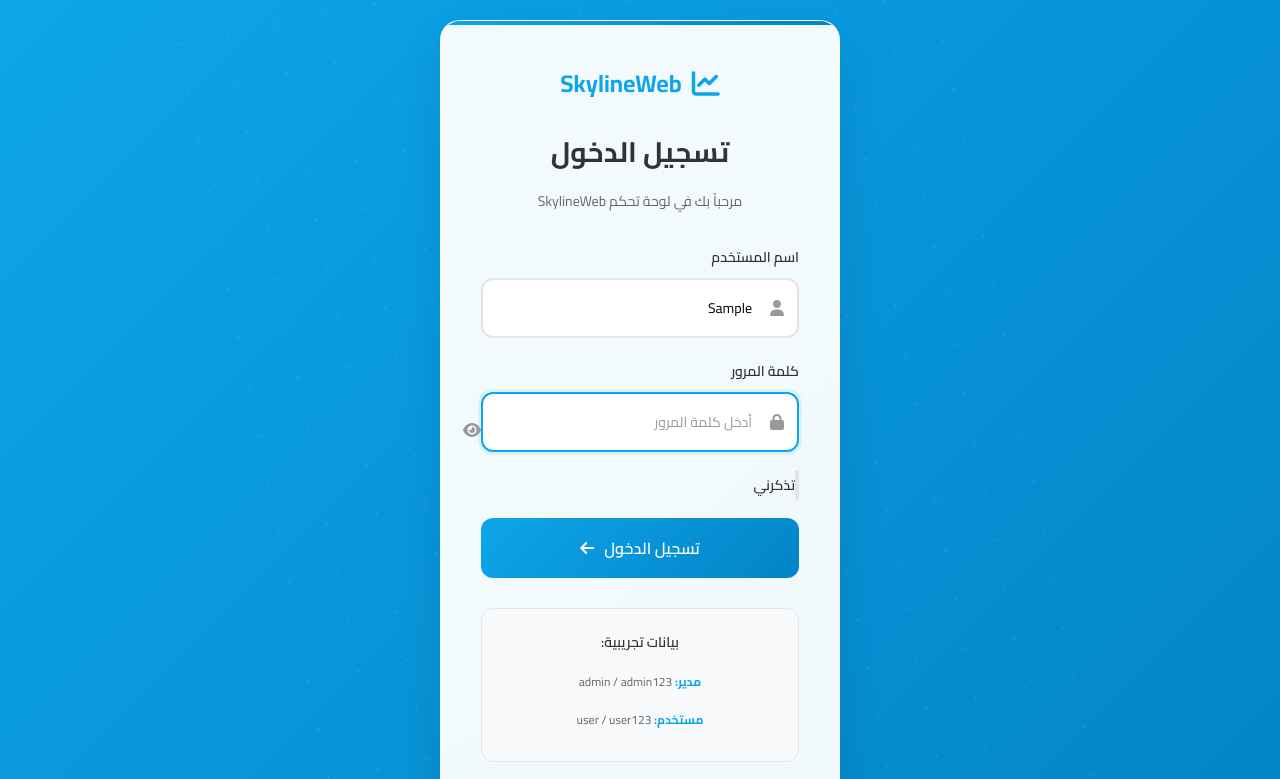
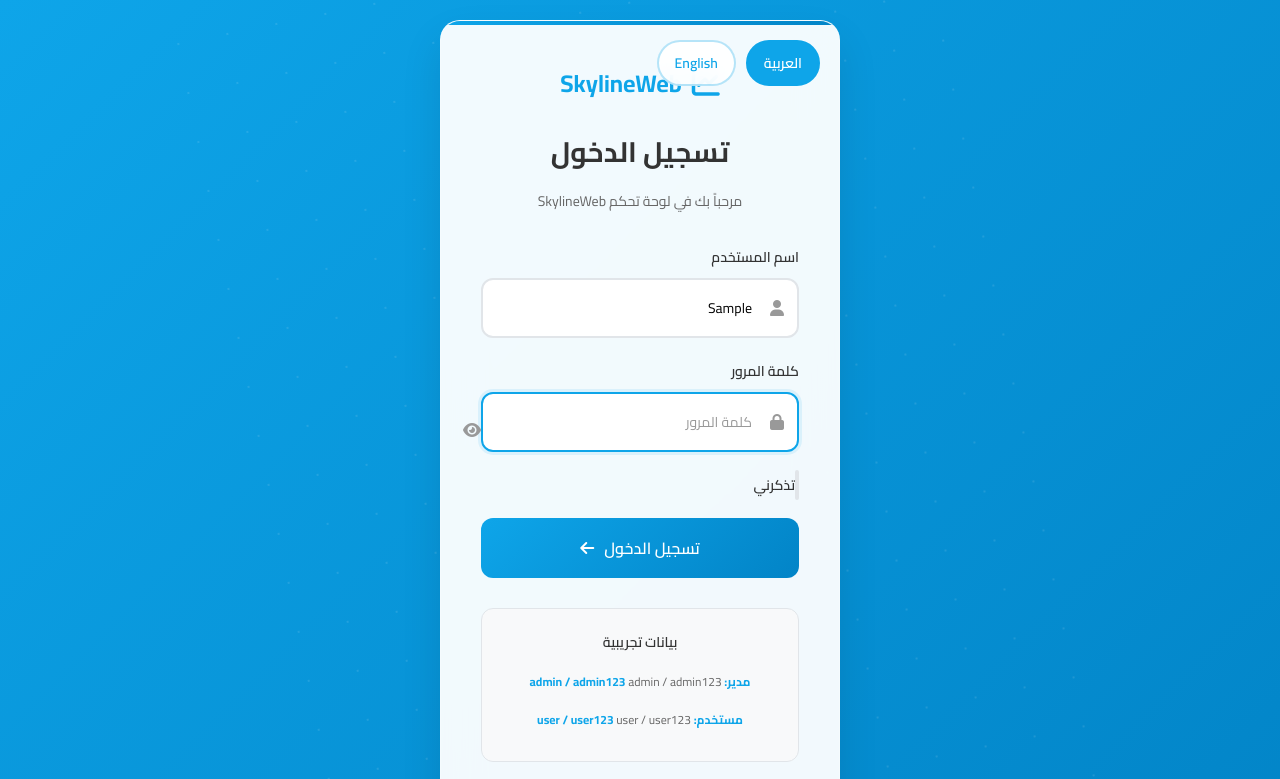
Before and after one commit to hasanalshiekh/intertek, a plain HTML site: page skyline-projects/dashboard/login.html in a window 1280 px wide. Both pictures are taken after typing "Sample", "Sample123" into the empty fields and a click on the button "تسجيل الدخول". Shown: the top 779 px of the page. Drawn offline with Linux system fonts and the light colour scheme.

Commit message:
Add bilingual support (Arabic/English) to login system

```diff
--- a/skyline-projects/dashboard/login.css
+++ b/skyline-projects/dashboard/login.css
@@ -3,6 +3,68 @@
     margin: 0;
     padding: 0;
     box-sizing: border-box;
+}
+
+/* Language Switcher */
+.language-switcher {
+    position: absolute;
+    top: 20px;
+    right: 20px;
+    display: flex;
+    gap: 10px;
+    z-index: 1000;
+}
+
+.lang-btn {
+    background: rgba(255, 255, 255, 0.9);
+    border: 2px solid rgba(14, 165, 233, 0.3);
+    border-radius: 25px;
+    padding: 8px 16px;
+    font-family: 'Cairo', sans-serif;
+    font-size: 14px;
+    font-weight: 600;
+    color: #0ea5e9;
+    cursor: pointer;
+    transition: all 0.3s ease;
+    backdrop-filter: blur(10px);
+}
+
+.lang-btn:hover {
+    background: #0ea5e9;
+    color: white;
+    border-color: #0ea5e9;
+    transform: translateY(-2px);
+    box-shadow: 0 5px 15px rgba(14, 165, 233, 0.3);
+}
+
+.lang-btn.active {
+    background: #0ea5e9;
+    color: white;
+    border-color: #0ea5e9;
+}
+
+/* RTL/LTR Support */
+[dir="ltr"] .input-group i {
+    left: 15px;
+    right: auto;
+}
+
+[dir="ltr"] .input-group input {
+    padding: 15px 15px 15px 45px;
+}
+
+[dir="ltr"] .password-toggle {
+    right: 15px;
+    left: auto;
+}
+
+[dir="ltr"] .login-btn i {
+    transform: rotate(180deg);
+}
+
+[dir="ltr"] .language-switcher {
+    left: 20px;
+    right: auto;
 }
 
 body {
--- a/skyline-projects/dashboard/login.html
+++ b/skyline-projects/dashboard/login.html
@@ -14,30 +14,40 @@
             <div class="background-pattern"></div>
         </div>
 
+        <!-- Language Switcher -->
+        <div class="language-switcher">
+            <button class="lang-btn" onclick="changeLanguage('ar')" data-lang="ar">
+                <span>العربية</span>
+            </button>
+            <button class="lang-btn" onclick="changeLanguage('en')" data-lang="en">
+                <span>English</span>
+            </button>
+        </div>
+
         <div class="login-card">
             <div class="login-header">
                 <div class="logo">
                     <i class="fas fa-chart-line"></i>
                     <span>SkylineWeb</span>
                 </div>
-                <h1>تسجيل الدخول</h1>
-                <p>مرحباً بك في لوحة تحكم SkylineWeb</p>
+                <h1 data-translate="loginTitle">تسجيل الدخول</h1>
+                <p data-translate="loginSubtitle">مرحباً بك في لوحة تحكم SkylineWeb</p>
             </div>
 
             <form class="login-form" id="loginForm">
                 <div class="form-group">
-                    <label for="username">اسم المستخدم</label>
+                    <label for="username" data-translate="username">اسم المستخدم</label>
                     <div class="input-group">
                         <i class="fas fa-user"></i>
-                        <input type="text" id="username" name="username" required placeholder="أدخل اسم المستخدم">
+                        <input type="text" id="username" name="username" required data-placeholder="username" placeholder="أدخل اسم المستخدم">
                     </div>
                 </div>
 
                 <div class="form-group">
-                    <label for="password">كلمة المرور</label>
+                    <label for="password" data-translate="password">كلمة المرور</label>
                     <div class="input-group">
                         <i class="fas fa-lock"></i>
-                        <input type="password" id="password" name="password" required placeholder="أدخل كلمة المرور">
+                        <input type="password" id="password" name="password" required data-placeholder="password" placeholder="أدخل كلمة المرور">
                         <button type="button" class="password-toggle" onclick="togglePassword()">
                             <i class="fas fa-eye" id="passwordIcon"></i>
                         </button>
@@ -48,35 +58,36 @@
                     <label class="checkbox-label">
                         <input type="checkbox" id="rememberMe">
                         <span class="checkmark"></span>
-                        تذكرني
+                        <span data-translate="rememberMe">تذكرني</span>
                     </label>
                 </div>
 
                 <button type="submit" class="login-btn">
-                    <span>تسجيل الدخول</span>
+                    <span data-translate="loginButton">تسجيل الدخول</span>
                     <i class="fas fa-arrow-left"></i>
                 </button>
             </form>
 
             <div class="login-footer">
                 <div class="demo-credentials">
-                    <h4>بيانات تجريبية:</h4>
+                    <h4 data-translate="demoCredentials">بيانات تجريبية:</h4>
                     <div class="credential-item">
-                        <strong>مدير:</strong> admin / admin123
+                        <strong data-translate="adminCredentials">مدير:</strong> admin / admin123
                     </div>
                     <div class="credential-item">
-                        <strong>مستخدم:</strong> user / user123
+                        <strong data-translate="userCredentials">مستخدم:</strong> user / user123
                     </div>
                 </div>
 
                 <div class="error-message" id="errorMessage" style="display: none;">
                     <i class="fas fa-exclamation-triangle"></i>
-                    <span id="errorText">خطأ في اسم المستخدم أو كلمة المرور</span>
+                    <span id="errorText" data-translate="invalidCredentials">خطأ في اسم المستخدم أو كلمة المرور</span>
                 </div>
             </div>
         </div>
     </div>
 
+    <script src="translations.js"></script>
     <script src="login.js"></script>
 </body>
 </html>
--- a/skyline-projects/dashboard/login.js
+++ b/skyline-projects/dashboard/login.js
@@ -6,19 +6,25 @@
     'admin': {
         password: 'admin123',
         role: 'admin',
-        name: 'مدير النظام',
+        name: window.translations ? window.translations.t('systemAdmin') : 'مدير النظام',
         permissions: ['dashboard', 'users', 'pages', 'analytics', 'calendar', 'payments', 'settings']
     },
     'user': {
         password: 'user123',
         role: 'user',
-        name: 'مستخدم عادي',
+        name: window.translations ? window.translations.t('regularUser') : 'مستخدم عادي',
         permissions: ['dashboard', 'pages', 'calendar']
     }
 };
 
 // Initialize login page
 document.addEventListener('DOMContentLoaded', function() {
+    // Initialize translations first
+    if (window.translations) {
+        window.translations.updatePageLanguage();
+        updateLanguageButtons();
+    }
+
     initializeLoginPage();
     checkExistingSession();
 });
@@ -54,7 +60,7 @@
 
     // Validate inputs
     if (!username || !password) {
-        showError('يرجى ملء جميع الحقول المطلوبة');
+        showError(window.translations ? window.translations.t('fillAllFields') : 'يرجى ملء جميع الحقول المطلوبة');
         return;
     }
 
@@ -96,7 +102,7 @@
     } else {
         // Login failed
         setLoadingState(false);
-        showError('اسم المستخدم أو كلمة المرور غير صحيحة');
+        showError(window.translations ? window.translations.t('invalidCredentials') : 'اسم المستخدم أو كلمة المرور غير صحيحة');
 
         // Clear password field
         document.getElementById('password').value = '';
@@ -186,7 +192,7 @@
     const loginBtn = document.querySelector('.login-btn');
     const btnText = loginBtn.querySelector('span');
 
-    btnText.textContent = 'تم تسجيل الدخول بنجاح!';
+    btnText.textContent = window.translations ? window.translations.t('loginSuccess') : 'تم تسجيل الدخول بنجاح!';
     loginBtn.style.background = 'linear-gradient(135deg, #28a745 0%, #20c997 100%)';
 }
 
@@ -227,6 +233,21 @@
     window.location.href = 'login.html';
 }
 
+// Update language buttons
+function updateLanguageButtons() {
+    const currentLang = window.translations ? window.translations.currentLanguage() : 'ar';
+    const langButtons = document.querySelectorAll('.lang-btn');
+
+    langButtons.forEach(btn => {
+        const btnLang = btn.getAttribute('data-lang');
+        if (btnLang === currentLang) {
+            btn.classList.add('active');
+        } else {
+            btn.classList.remove('active');
+        }
+    });
+}
+
 // Export functions for use in dashboard
 window.authUtils = {
     getSession,
--- /dev/null
+++ b/skyline-projects/dashboard/translations.js
@@ -0,0 +1,141 @@
+// Translations for Login System
+const translations = {
+    ar: {
+        // Login Page
+        loginTitle: "تسجيل الدخول",
+        loginSubtitle: "مرحباً بك في لوحة تحكم SkylineWeb",
+        username: "اسم المستخدم",
+        password: "كلمة المرور",
+        rememberMe: "تذكرني",
+        loginButton: "تسجيل الدخول",
+        loginSuccess: "تم تسجيل الدخول بنجاح!",
+
+        // Demo Credentials
+        demoCredentials: "بيانات تجريبية",
+        adminCredentials: "مدير: admin / admin123",
+        userCredentials: "مستخدم: user / user123",
+
+        // Error Messages
+        fillAllFields: "يرجى ملء جميع الحقول المطلوبة",
+        invalidCredentials: "اسم المستخدم أو كلمة المرور غير صحيحة",
+
+        // Dashboard
+        dashboard: "الرئيسية",
+        users: "المستخدمين",
+        pages: "الصفحات",
+        analytics: "التحليلات",
+        calendar: "التقويم",
+        payments: "المدفوعات",
+        settings: "الإعدادات",
+
+        // User Menu
+        logout: "تسجيل الخروج",
+        systemAdmin: "مدير النظام",
+        regularUser: "مستخدم",
+
+        // Permission Messages
+        noPermission: "ليس لديك صلاحية للوصول إلى هذا القسم",
+
+        // Language Switcher
+        language: "اللغة",
+        arabic: "العربية",
+        english: "English"
+    },
+    en: {
+        // Login Page
+        loginTitle: "Login",
+        loginSubtitle: "Welcome to SkylineWeb Dashboard",
+        username: "Username",
+        password: "Password",
+        rememberMe: "Remember me",
+        loginButton: "Login",
+        loginSuccess: "Login successful!",
+
+        // Demo Credentials
+        demoCredentials: "Demo Credentials",
+        adminCredentials: "Admin: admin / admin123",
+        userCredentials: "User: user / user123",
+
+        // Error Messages
+        fillAllFields: "Please fill in all required fields",
+        invalidCredentials: "Invalid username or password",
+
+        // Dashboard
+        dashboard: "Dashboard",
+        users: "Users",
+        pages: "Pages",
+        analytics: "Analytics",
+        calendar: "Calendar",
+        payments: "Payments",
+        settings: "Settings",
+
+        // User Menu
+        logout: "Logout",
+        systemAdmin: "System Admin",
+        regularUser: "User",
+
+        // Permission Messages
+        noPermission: "You don't have permission to access this section",
+
+        // Language Switcher
+        language: "Language",
+        arabic: "العربية",
+        english: "English"
+    }
+};
+
+// Language management
+let currentLanguage = localStorage.getItem('skylineLanguage') || 'ar';
+
+// Function to get translation
+function t(key) {
+    return translations[currentLanguage][key] || key;
+}
+
+// Function to change language
+function changeLanguage(lang) {
+    currentLanguage = lang;
+    localStorage.setItem('skylineLanguage', lang);
+    updatePageLanguage();
+}
+
+// Function to update page language
+function updatePageLanguage() {
+    const html = document.documentElement;
+    html.setAttribute('lang', currentLanguage);
+    html.setAttribute('dir', currentLanguage === 'ar' ? 'rtl' : 'ltr');
+
+    // Update all elements with data-translate attribute
+    const elements = document.querySelectorAll('[data-translate]');
+    elements.forEach(element => {
+        const key = element.getAttribute('data-translate');
+        element.textContent = t(key);
+    });
+
+    // Update placeholders
+    const placeholders = document.querySelectorAll('[data-placeholder]');
+    placeholders.forEach(element => {
+        const key = element.getAttribute('data-placeholder');
+        element.placeholder = t(key);
+    });
+
+    // Update titles
+    const titles = document.querySelectorAll('[data-title]');
+    titles.forEach(element => {
+        const key = element.getAttribute('data-title');
+        element.title = t(key);
+    });
+
+    // Update language buttons if they exist
+    if (typeof updateLanguageButtons === 'function') {
+        updateLanguageButtons();
+    }
+}
+
+// Export for use in other files
+window.translations = {
+    t,
+    changeLanguage,
+    updatePageLanguage,
+    currentLanguage: () => currentLanguage
+};
```
Also changed, not shown: skyline-projects/dashboard/dashboard.html (+1 -0 lines), skyline-projects/dashboard/dashboard.js (+7 -2 lines), 1 other file.
